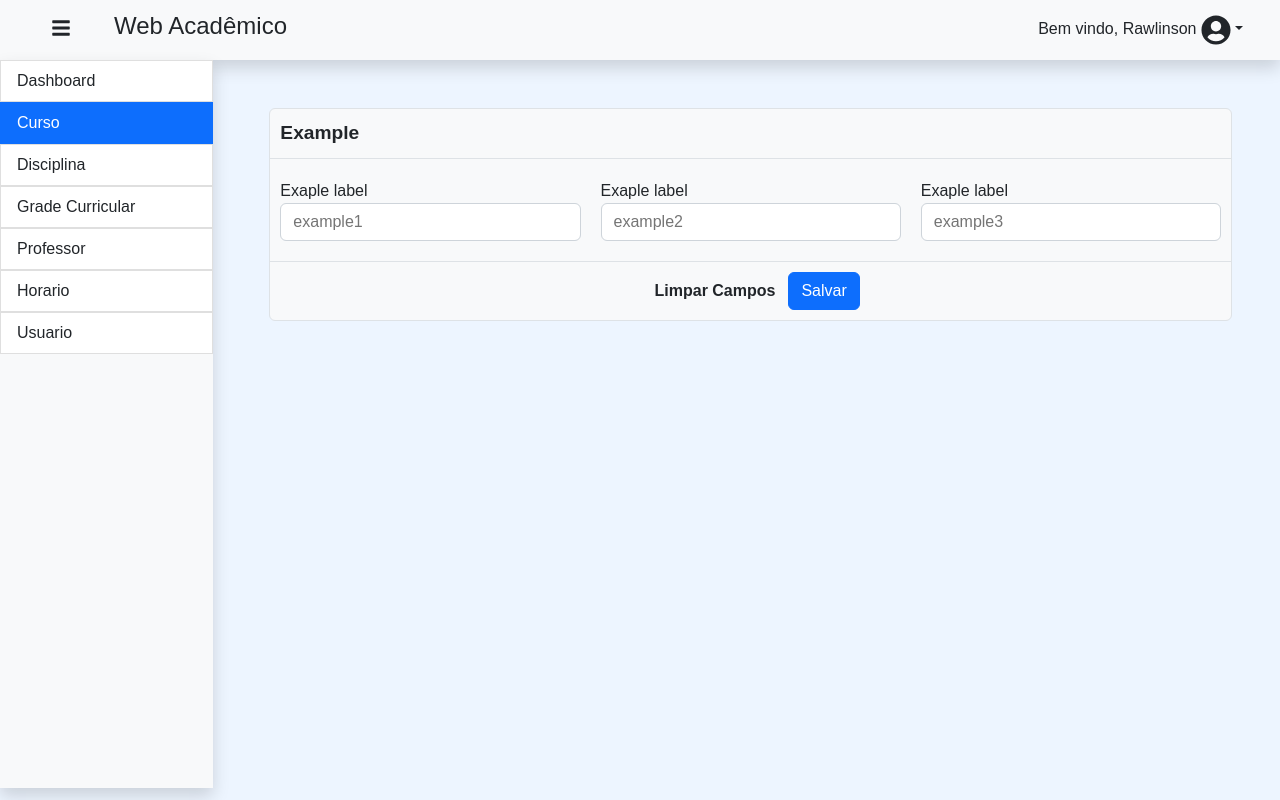
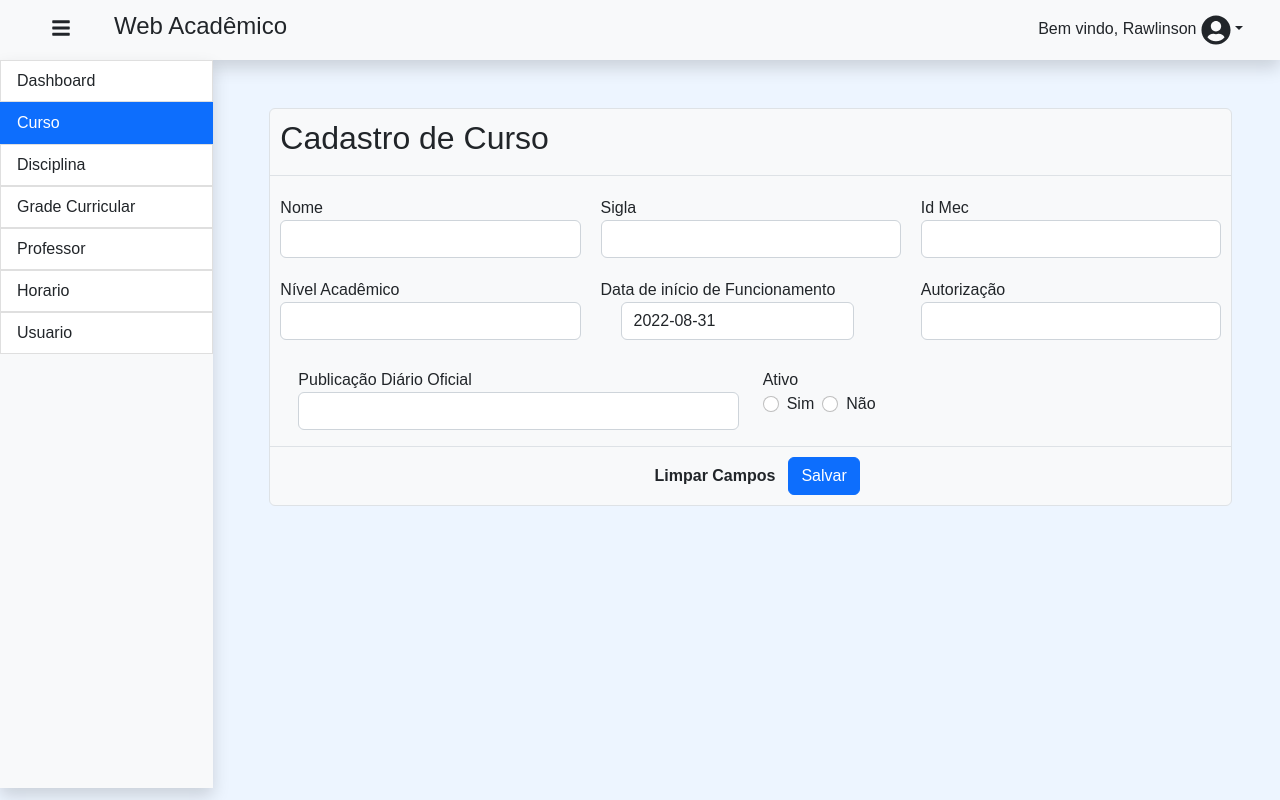
Before and after one commit to alangalante/webacademico_frontend, a React (Create React App) app: page /curso in a window 1280 px wide. Built offline with nearby package versions, Linux system fonts and the light colour scheme.

Commit message:
Tela de Cadastrar Curso feita

```diff
--- a/package.json
+++ b/package.json
@@ -10,6 +10,7 @@
     "bootstrap": "^5.2.0",
     "react": "^18.2.0",
     "react-bootstrap": "^2.5.0",
+    "react-datepicker": "^4.8.0",
     "react-dom": "^18.2.0",
     "react-icons": "^4.4.0",
     "react-router-dom": "^6.3.0",
--- a/src/App.js
+++ b/src/App.js
@@ -2,6 +2,7 @@ import "./App.css";
 import "bootstrap/dist/css/bootstrap.min.css";
 import { BrowserRouter, Routes, Route } from 'react-router-dom';
 import Cadastro_Usuario from './Pages/Cadastro_Usuario/Cadastro_Usuario'
+import Cadastro_Curso from './Pages/Cadastro_Curso/Cadastro_Curso'
 import Disciplina from "./Pages/Disciplina/Disciplina";
 import Example from './Pages/Example/Example';
 import Header from './Components/Header/Header';
@@ -22,7 +23,7 @@ function App() {
               <div className="d-flex flex-wrap">
                 <Routes>
                   <Route path="/dashboard" element={<Example />} />
-                  <Route path="/curso" element={<Example />} />
+                  <Route path="/curso" element={<Cadastro_Curso />} />
                   <Route path="/usuario" element={<Cadastro_Usuario />} />
                   <Route path="/template_listar" element={<Template_Listar />} />
                   <Route path="/horario" element={<Horario />}/>
--- /dev/null
+++ b/src/Pages/Cadastro_Curso/Cadastro_Curso.js
@@ -0,0 +1,140 @@
+import React, { Component } from "react";
+import axios from "axios";
+import DatePicker from "react-datepicker";
+
+import "react-datepicker/dist/react-datepicker.css";
+
+export default class Cadastro_Curso extends Component {
+
+    state = {
+        nome: "",
+        sigla: "",
+        idMec: "",
+        nivelAcademico: "",
+        dataInicioFuncionamento: new Date(),
+        autorizacao: "",
+        publicacaoDiarioOficial: "",
+        ativo: true
+    }
+
+    txtNome_change = (event) => {
+        this.setState({nome: event.target.value})
+    }
+
+    txtSigla_change = (event) => {
+        this.setState({sigla: event.target.value})
+    }
+
+    txtIdMec_change = (event) => {
+        this.setState({idMec: event.target.value})
+    }
+
+    txtNivelAcademico_change = (event) => {
+        this.setState({nivelAcademico: event.target.value})
+    }
+
+    dateDataInicioFuncionamento_change = (date) => {
+        this.setState({dataInicioFuncionamento: date})
+    }
+
+    txtAutorizacao_change = (event) => {
+        this.setState({autorizacao: event.target.value})
+    }
+
+    txtPublicacaoDiarioOficial_change = (event) => {
+        this.setState({publicacaoDiarioOficial: event.target.value})
+    }
+
+    radioAtivo_change = (event) => {
+        if (event.target.value === "true"){
+            this.setState({ativo: true})
+        }else{
+            this.setState({ativo: false})
+        }
+
+    }
+
+    cadastrar = () => {
+        const dados = {
+            "nome": this.state.nome,
+            "sigla": this.state.sigla,
+            "idMec": this.state.idMec,
+            "nivelAcademico": this.state.nivelAcademico,
+            "dataInicioFuncionamento": this.state.dataInicioFuncionamento,
+            "autorizacao": this.state.autorizacao,
+            "publicacaoDiarioOficial": this.state.publicacaoDiarioOficial,
+            "ativo": this.state.ativo
+        }
+
+        const url = "http://localhost:8080/curso/incluir"
+
+        axios.post(url, dados)
+            .then(retorno => {
+                alert("Cadastro de curso realizado com sucesso!")
+            })
+            .catch(erro => alert(erro));
+
+        console.log(this.state.dataInicioFuncionamento)
+        //window.location.href="/dashboard";
+    }
+      //row m-2 p-2
+    render(){
+    return(
+        <div className="box">
+            <div className="box-header">
+                <h2>Cadastro de Curso</h2>
+            </div>
+            <div className="box-body">
+                <div className="col">
+                    <label>Nome</label>
+                    <input className="form-control name-pull-image" title="nome" id="nome" value={this.state.nome} onChange={this.txtNome_change} type="text" />
+                </div>
+                <div className="col">
+                    <label>Sigla</label>
+                    <input className="form-control name-pull-image" title="sigla" id="sigla" value={this.state.sigla} onChange={this.txtSigla_change} type="text" />
+                </div>
+                <div className="col">
+                    <label>Id Mec</label>
+                    <input className="form-control name-pull-image" title="idMec" id="idMec" value={this.state.idMec} onChange={this.txtIdMec_change} type="text" />
+                </div>
+            </div>
+            <div className="box-body">
+                <div className="col">
+                    <label>Nível Acadêmico</label>
+                    <input className="form-control name-pull-image" title="nivelAcademico" id="nivelAcademico" value={this.state.nivelAcademico} onChange={this.txtNivelAcademico_change} type="text" />
+                </div>
+                <div className="col">
+                    <label>Data de início de Funcionamento</label>
+                    <DatePicker  selected={ this.state.dataInicioFuncionamento }  onChange={ this.dateDataInicioFuncionamento_change }  name="dataInicioFuncionamento" dateFormat="yyyy-MM-dd"  />
+                </div>
+                <div className="col">
+                    <label>Autorização</label>
+                    <input className="form-control name-pull-image" title="autorizacao" id="autorizacao" value={this.state.autorizacao} onChange={this.txtAutorizacao_change} type="text" />
+                </div>
+            </div>
+            <div className="row m-2 p-2">
+                <div className="col">
+                    <label>Publicação Diário Oficial</label>
+                    <input className="form-control name-pull-image" title="publicacaoDiarioOficial" id="publicacaoDiarioOficial" value={this.state.publicacaoDiarioOficial} onChange={this.txtPublicacaoDiarioOficial_change} type="text" />
+                </div>
+                <div className="col">
+                    <div>
+                        <label>Ativo</label>
+                    </div>
+                    <input class="form-check-input me-2" type="radio" name="flexRadio" id="true" value="true" onChange={this.radioAtivo_change} />
+                    <label class="form-check-label" for="true">Sim</label>
+                    <input class="form-check-input ms-2 me-2" type="radio" name="flexRadio" id="false" value="false" onChange={this.radioAtivo_change}/>
+                    <label class="form-check-label" for="false">Não</label>
+                </div>
+            </div>
+            <div className="box-footer">
+                <a className="btn fw-bold" href={window.location.pathname}>Limpar campos</a>
+                <button type="button" class="btn btn-primary" onClick={() => this.cadastrar()}>
+                    Salvar
+                </button>
+            </div>
+        </div>
+
+    );
+    }
+}
```
Also changed, not shown: 1 other file (tests, documents, lock files or other folders).
